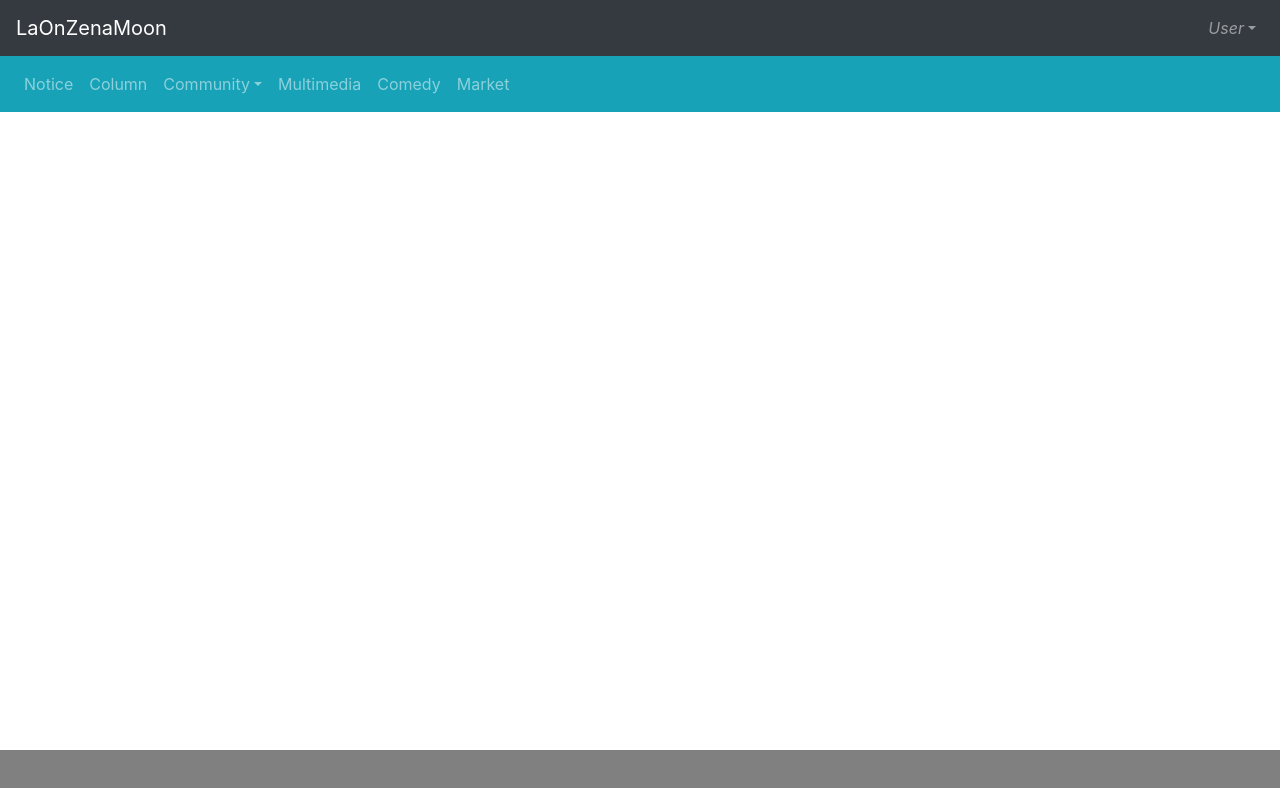
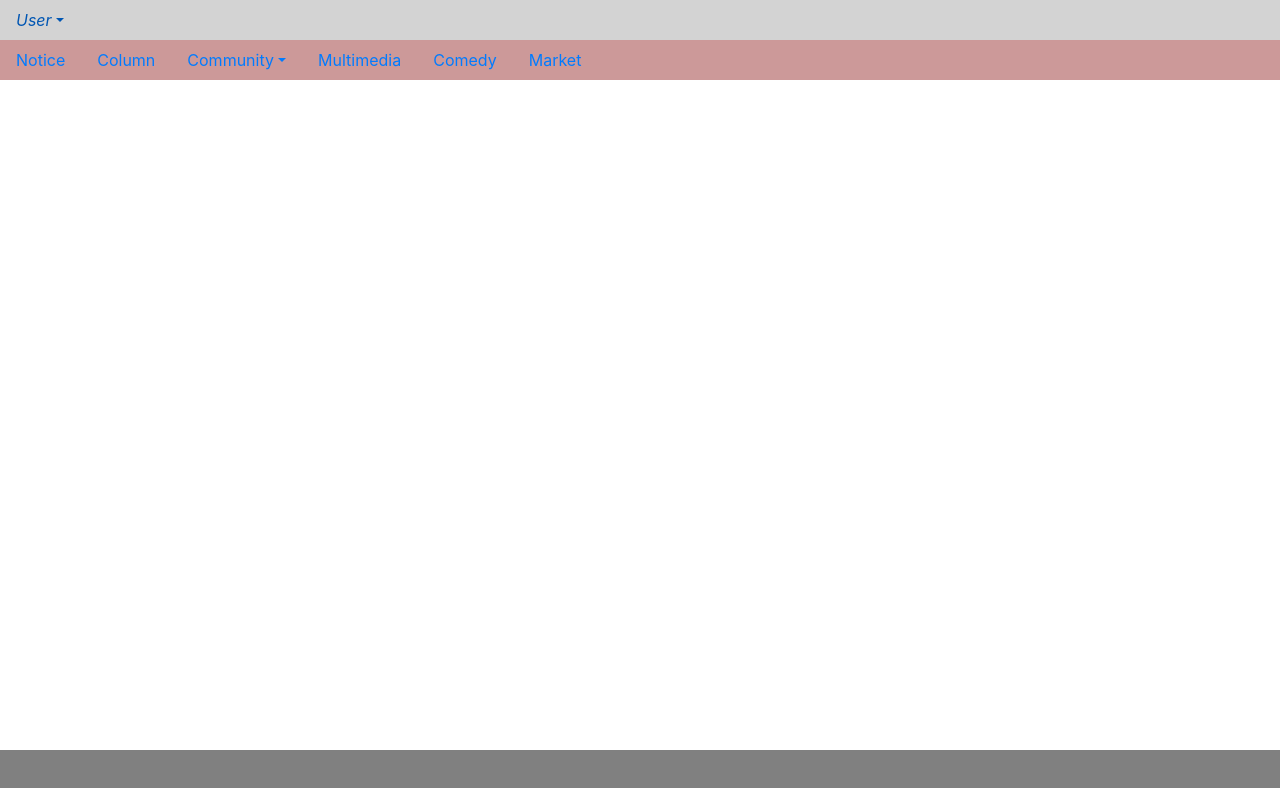
Before and after one commit to LaOnZenaMoon/web-community, a Vue app in the folder user-web/: page / in a window 1280 px wide. Shown: the top 788 px of the page. Built offline with nearby package versions, Linux system fonts and the light colour scheme; the HTML template or start-up script is replaced by a standard one.

Commit message:
feat: modify header

```diff
--- a/user-web/src/components/layout/Header.vue
+++ b/user-web/src/components/layout/Header.vue
@@ -1,10 +1,6 @@
 <template>
   <div>
-    <b-navbar toggleable="lg" type="dark" variant="dark" class="menu">
-      <b-navbar-brand href="/">LaOnZenaMoon</b-navbar-brand>
-      <b-navbar-toggle target="nav-collapse"></b-navbar-toggle>
-      <b-collapse is-nav>
-        <b-navbar-nav class="ml-auto">
+    <b-nav class="menu1">
       <b-nav-item-dropdown right>
         <template #button-content>
           <em>User</em>
@@ -12,13 +8,8 @@
         <b-dropdown-item href="#">Profile</b-dropdown-item>
         <b-dropdown-item href="#">Sign Out</b-dropdown-item>
       </b-nav-item-dropdown>
-        </b-navbar-nav>
-      </b-collapse>
-    </b-navbar>
-    <b-navbar toggleable="lg" type="dark" variant="info">
-      <b-navbar-toggle target="nav-collapse"></b-navbar-toggle>
-      <b-collapse is-nav>
-        <b-navbar-nav>
+    </b-nav>
+    <b-nav class="menu2">
       <b-nav-item>Notice</b-nav-item>
       <b-nav-item>Column</b-nav-item>
       <b-nav-item-dropdown
@@ -33,9 +24,7 @@
       <b-nav-item>Multimedia</b-nav-item>
       <b-nav-item>Comedy</b-nav-item>
       <b-nav-item>Market</b-nav-item>
-        </b-navbar-nav>
-      </b-collapse>
-    </b-navbar>
+    </b-nav>
   </div>
 </template>
 
@@ -44,7 +33,10 @@ export default {}
 </script>
 
 <style scoped>
-.menu {
+.menu1 {
+  background-color: lightgrey;
+}
+.menu2 {
   background-color: #CC9999;
 }
 </style>
```
Lines whose indentation alone changed are shown as unchanged.
